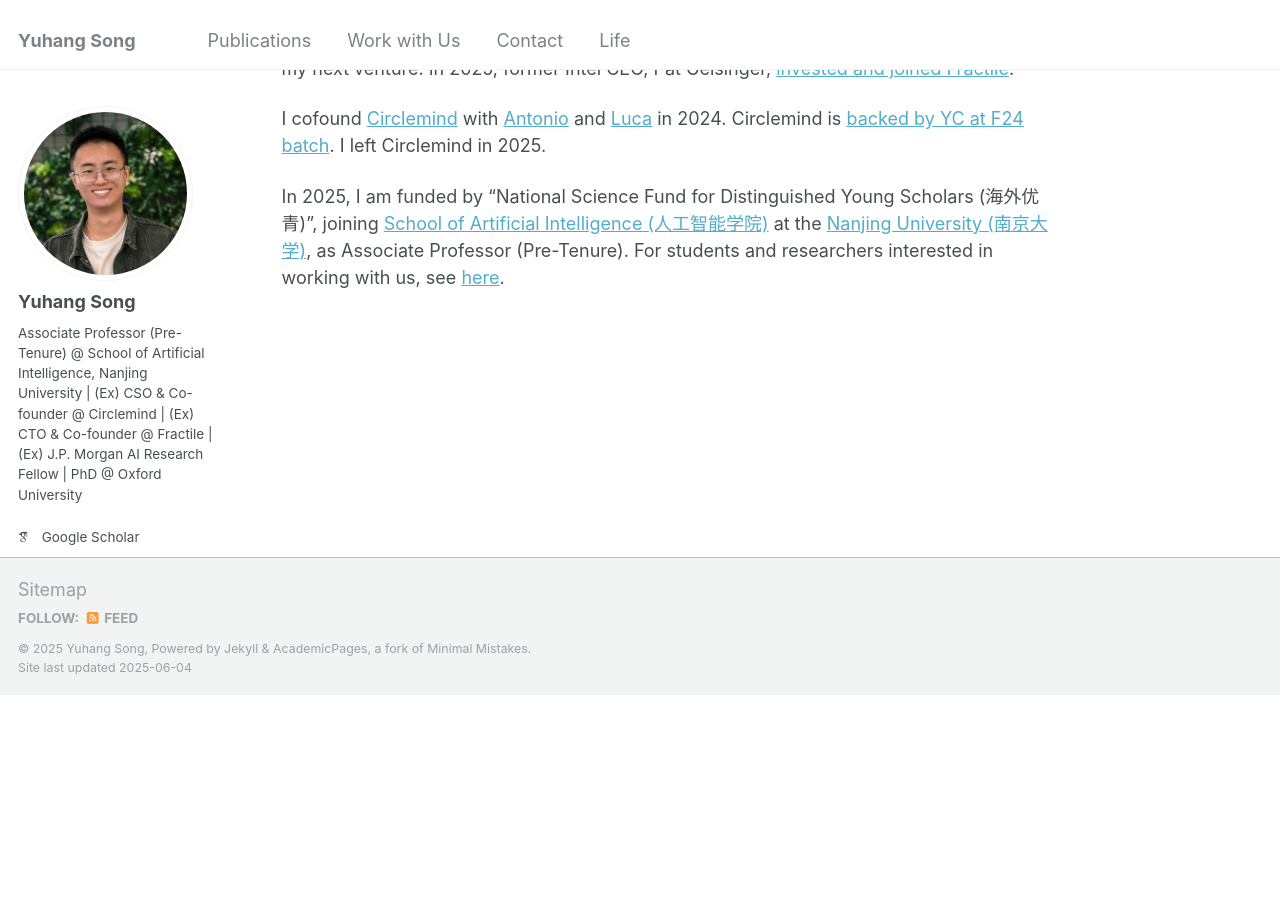
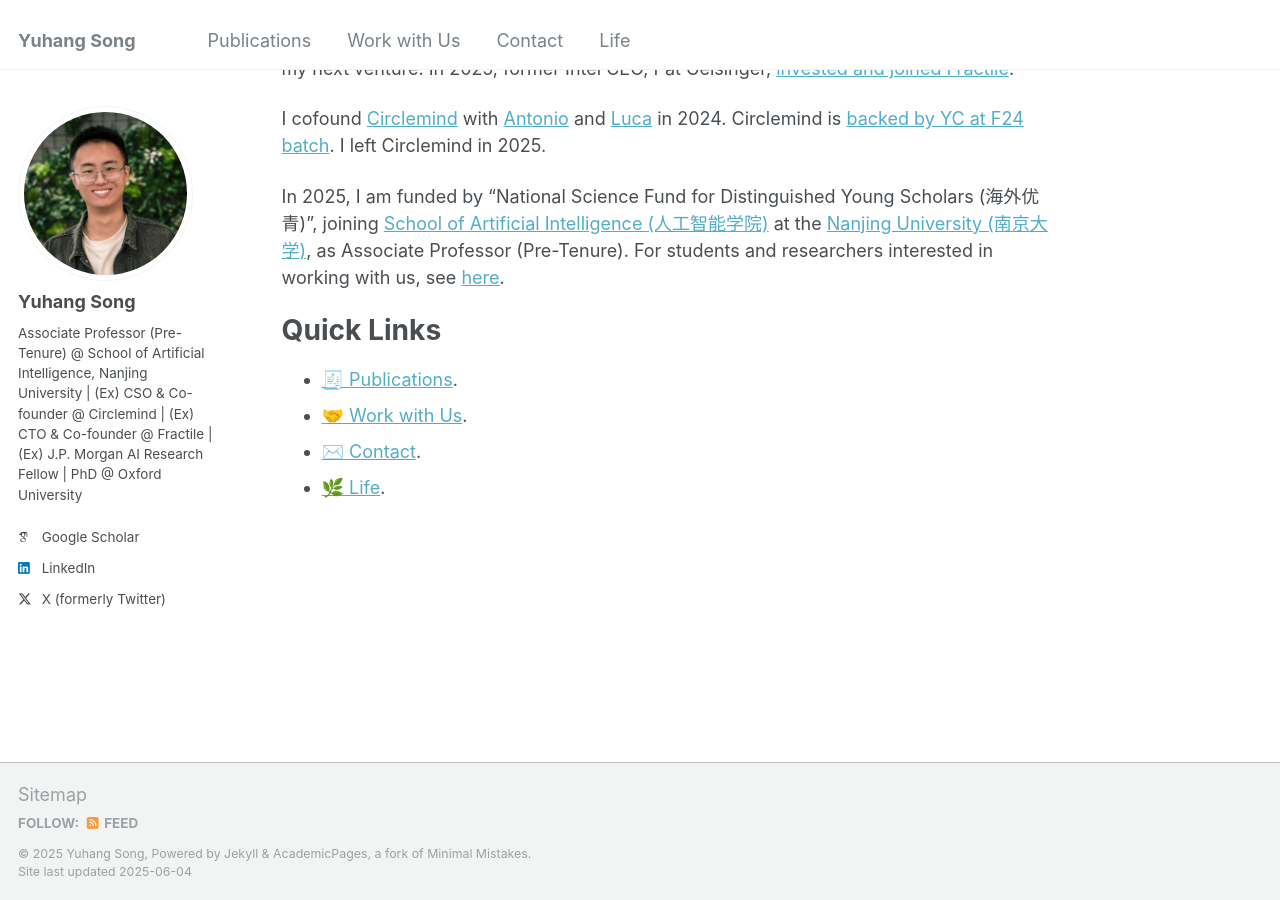
Before and after one commit to YuhangSong/YuhangSong.github.io, a Jekyll site: the page built from _pages/about.md, in a window 1280 px wide and 900 px high, scrolled down 520 px. Built offline with Jekyll 4.4.1, drawn with Linux system fonts in a browser that asks for light colours; some web fonts are replaced; before the commit the page ends 1215 px from its top, so only the background shows below that.

Commit message:
update about.md and publications.html

```diff
--- a/_pages/about.md
+++ b/_pages/about.md
@@ -54,7 +54,9 @@
 
 2024年，我和[Antonio](https://www.linkedin.com/in/antonio-vespoli-895727121/)及[Luca](https://www.linkedin.com/in/luca-pinchetti-414230222/)一起成立初创公司[Circlemind](https://circlemind.co)。Circlemind[受到YC在2024秋季批次的投资](https://www.ycombinator.com/companies/circlemind)。 -->
 
-<!-- # Quick Links
+# Quick Links
 
--   For students interested in working with us, see [here](https://yuhangsong.github.io/work-with-us/).
--   Contact details [here](https://yuhangsong.github.io/contact/). -->
+-   [🧾 Publications](https://yuhangsong.github.io/publications/).
+-   [🤝 Work with Us](https://yuhangsong.github.io/work-with-us/).
+-   [✉️ Contact](https://yuhangsong.github.io/contact/).
+-   [🌿 Life](https://yuhangsong.github.io/life/).
--- a/_pages/publications.html
+++ b/_pages/publications.html
@@ -1,6 +1,6 @@
 ---
 layout: archive
-title: "Publications"
+title: "🧾 Publications"
 permalink: /publications/
 author_profile: true
 ---
```
